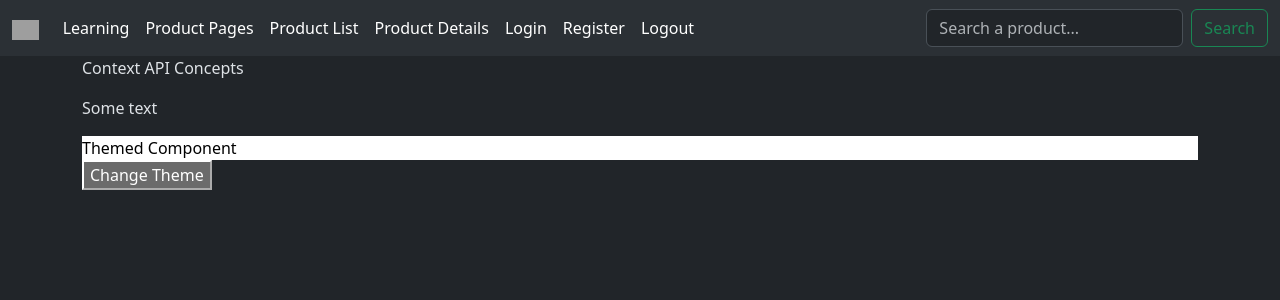
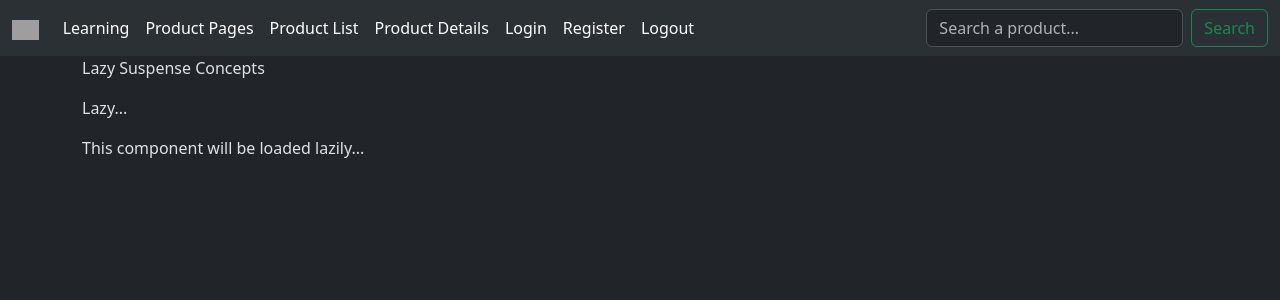
Before and after one commit to vamandeshmukh/deloitte-react-app-6-mar-2024, a React (Create React App) app: page /learning in a window 1280 px wide. Shown: the top 300 px of the page. Built offline with nearby package versions, Linux system fonts and the light colour scheme; grey boxes are pictures that could not be loaded.

Commit message:
build and more

```diff
--- a/src/components/CompConcepts.js
+++ b/src/components/CompConcepts.js
@@ -1,26 +1,48 @@
-import { useState } from "react";
-import ThemeButton from "../context/ThemeButton";
-import { ThemeProvider } from "../context/ThemeContext";
-import ThemedComponent from "../context/ThemedComponent";
+import { Suspense, lazy } from "react";
+import FallbackComponent from "./FallbackComponent";
+
+const LazyComponent = lazy(() => import('./LazyComponent'));
+
 
 const CompConcepts = () => {
-
-    // let someData =  'abc'; // 'def'
-    const [someData, setSomeData] = useState('abc'); // 'def'
-
     return (
         <>
-            <p>Context API Concepts</p>
-            <ThemeProvider>
-                <p>Some text</p>
-                <ThemedComponent />
-                <ThemeButton />
-            </ThemeProvider>
+            <p>Lazy Suspense Concepts</p>
+            <Suspense fallback={FallbackComponent}>
+                <p>Lazy...</p>
+                <LazyComponent />
+            </Suspense>
+
         </>
     );
 }
 
 export default CompConcepts;
+
+
+// import { useState } from "react";
+// import ThemeButton from "../context/ThemeButton";
+// import { ThemeProvider } from "../context/ThemeContext";
+// import ThemedComponent from "../context/ThemedComponent";
+
+// const CompConcepts = () => {
+
+//     // let someData =  'abc'; // 'def'
+//     const [someData, setSomeData] = useState('abc'); // 'def'
+
+//     return (
+//         <>
+//             <p>Context API Concepts</p>
+//             <ThemeProvider>
+//                 <p>Some text</p>
+//                 <ThemedComponent />
+//                 <ThemeButton />
+//             </ThemeProvider>
+//         </>
+//     );
+// }
+
+// export default CompConcepts;
 
 
 // import BootstrapLearning from "./BootstrapLearning";
--- /dev/null
+++ b/src/components/FallbackComponent.js
@@ -0,0 +1,12 @@
+
+const FallbackComponent = () => {
+
+    return (
+        <>
+            <p>This component works as a fallback...</p>
+        </>
+    );
+
+}
+
+export default FallbackComponent;
--- /dev/null
+++ b/src/components/LazyComponent.js
@@ -0,0 +1,12 @@
+
+const LazyComponent = () => {
+
+    return (
+        <>
+            <p>This component will be loaded lazily...</p>
+        </>
+    );
+
+}
+
+export default LazyComponent;
```
